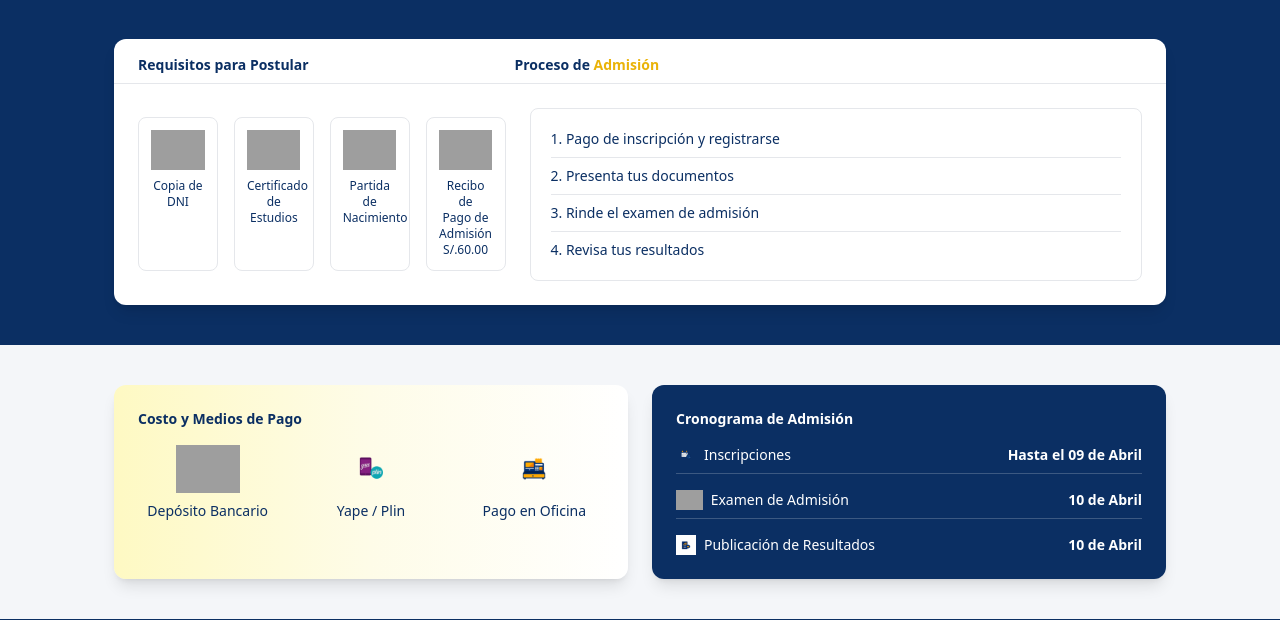
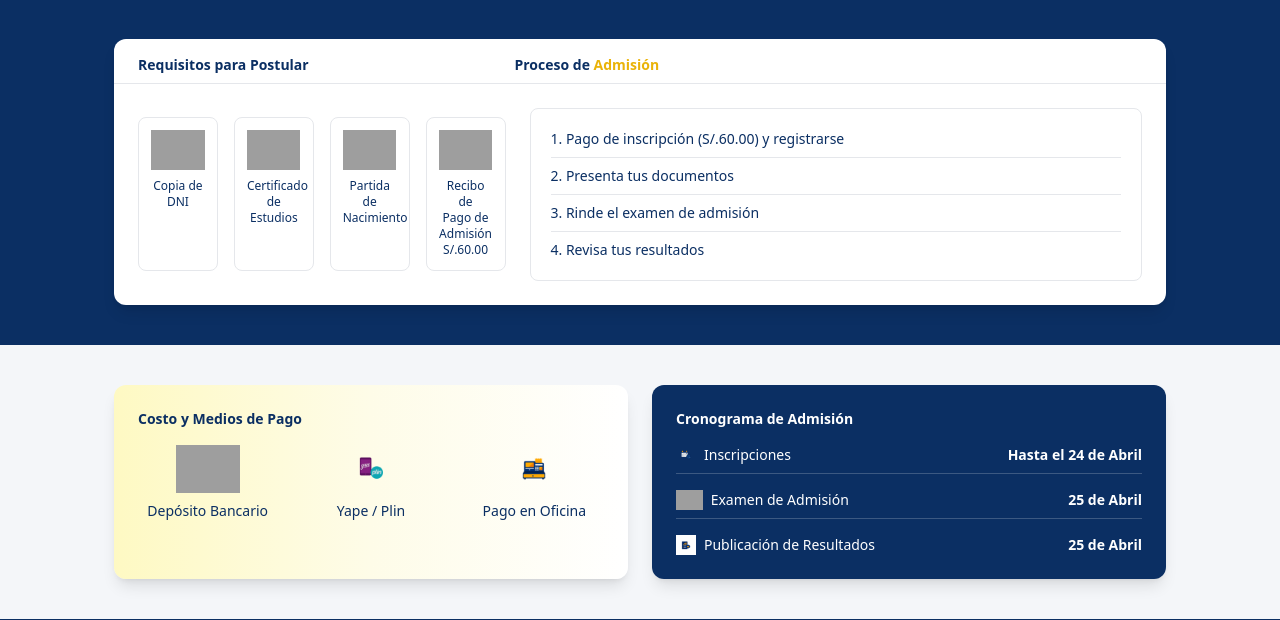
Before and after one commit to admision-arib/adminsion-2026, a Django app: template templates/core/inicio.html in a window 1280 px wide. Shown: the part 760-1380 px from the top of the page. Run offline with Django 3.2, Linux system fonts and the light colour scheme; the template is opened without the code that fills it, so the values that code supplies are empty; some libraries are stand-ins or nearby versions; grey boxes are pictures that could not be loaded.

Commit message:
visualizacion de inscripcion de vacantes y cronograma

```diff
--- a/templates/core/sections/costo_cronograma.html
+++ b/templates/core/sections/costo_cronograma.html
@@ -46,7 +46,7 @@
               <img src="{% static 'img/cronograma/inscripcion.png' %}" class="h-5">
               Inscripciones
             </div>
-            <strong>Hasta el 09 de Abril</strong>
+            <strong>Hasta el 24 de Abril</strong>
           </li>
 
           <li class="flex justify-between border-b border-white/20 pb-2">
@@ -54,7 +54,7 @@
               <img src="{% static 'img/cronograma/examen.png' %}" class="h-5">
               Examen de Admisión
             </div>
-            <strong>10 de Abril</strong>
+            <strong>25 de Abril</strong>
           </li>
 
           <li class="flex justify-between">
@@ -62,7 +62,7 @@
               <img src="{% static 'img/cronograma/resultado.png' %}" class="h-5">
               Publicación de Resultados
             </div>
-            <strong>10 de Abril</strong>
+            <strong>25 de Abril</strong>
           </li>
 
         </ul>
--- a/templates/core/sections/requisitos_procesos.html
+++ b/templates/core/sections/requisitos_procesos.html
@@ -45,7 +45,7 @@
 
         <!-- PROCESO -->
         <div class="border rounded-lg p-5 text-sm text-[#0b2f63] space-y-2">
-          <div>1. Pago de inscripción y registrarse</div>
+          <div>1. Pago de inscripción (S/.60.00) y registrarse</div>
           <hr>
           <div>2. Presenta tus documentos</div>
           <hr>
```
